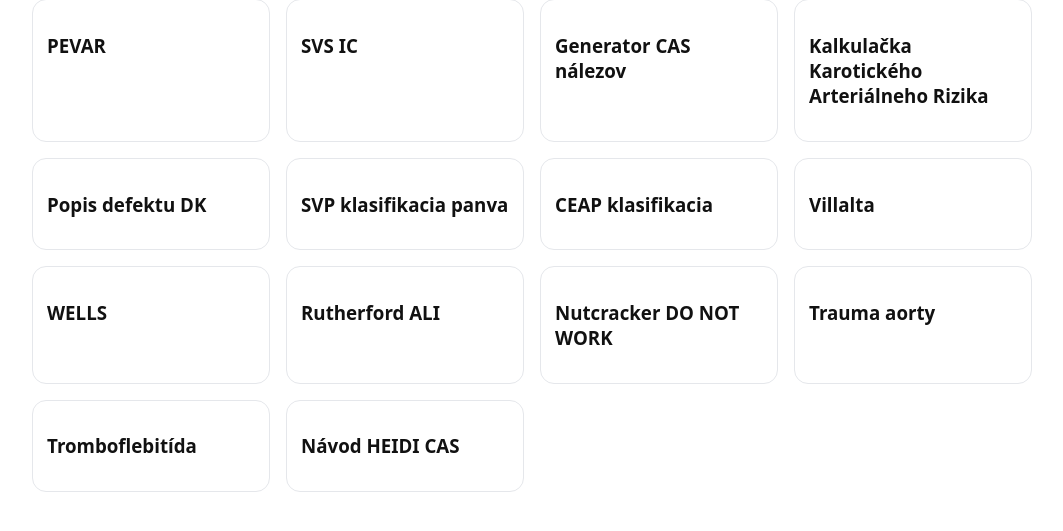
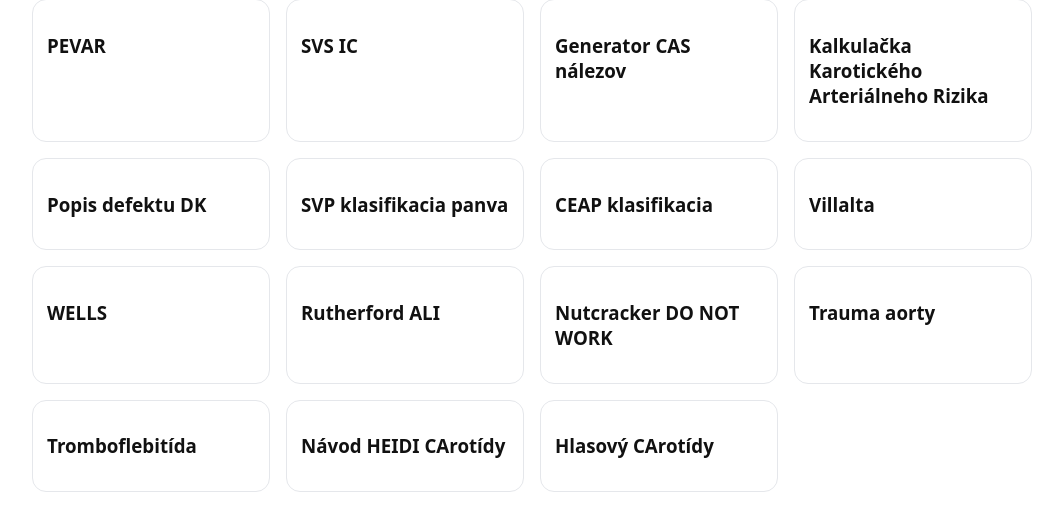
Before and after one commit to Cievny/KalkulackY, a plain HTML site: page tools/index.html in a window 1280 px wide. Shown: the part 105-636 px from the top of the page, without its empty margins (108-1171 px from the left). Drawn offline with Linux system fonts and the light colour scheme.

Commit message:
Update HEIDI CAS links and titles in index.html

```diff
--- a/tools/index.html
+++ b/tools/index.html
@@ -23,6 +23,7 @@
   <a class="card" href="/tools/Luska/"><h3>Nutcracker DO NOT WORK</h3></a>
   <a class="card" href="/tools/AorticTrauma/"><h3>Trauma aorty</h3></a>
   <a class="card" href="/tools/Tromboflebitída/"><h3>Tromboflebitída</h3></a>
-  <a class="card" href="/tools/HEIDICAS/"><h3>Návod HEIDI CAS</h3></a>
+  <a class="card" href="/tools/HEIDICAS/"><h3>Návod HEIDI CArotídy</h3></a>
+  <a class="card" href="/tools/HEIDICASspeech/"><h3>Hlasový CArotídy</h3></a>
 </div>
 </body></html>
```
